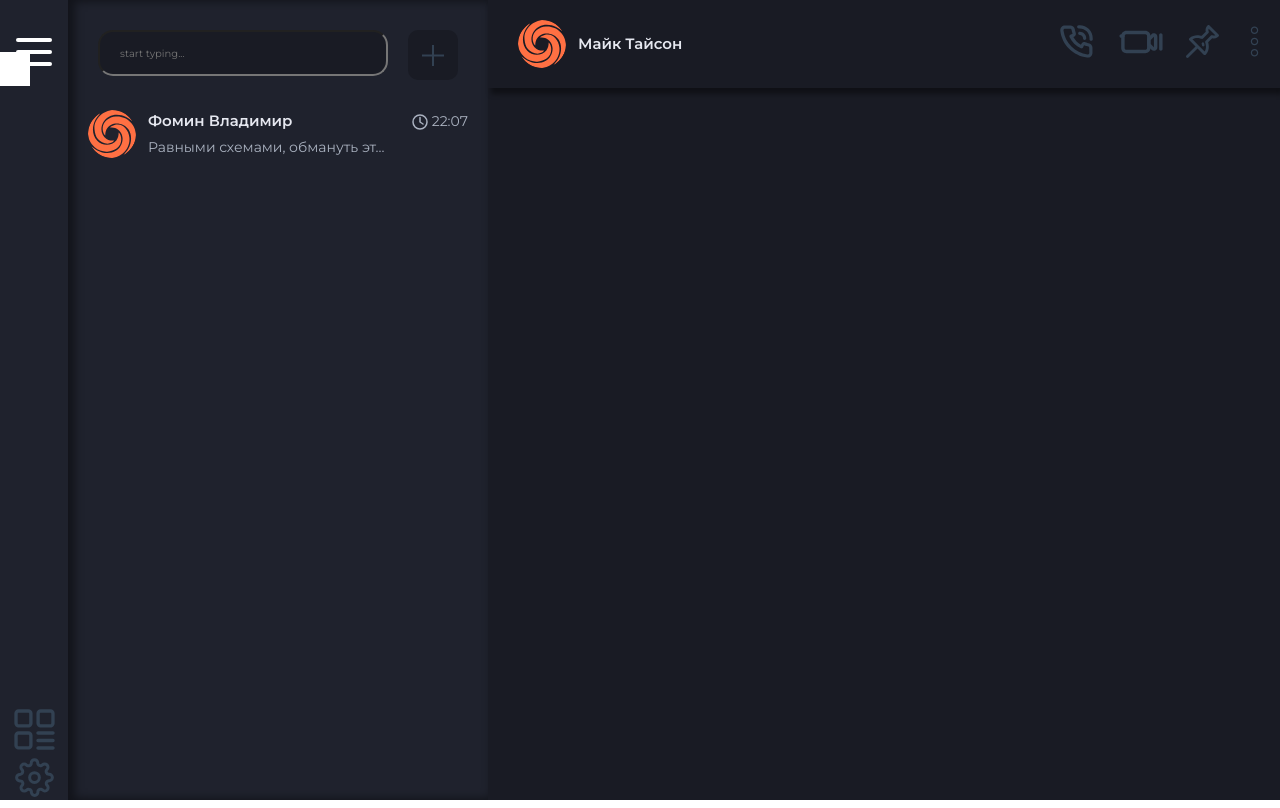
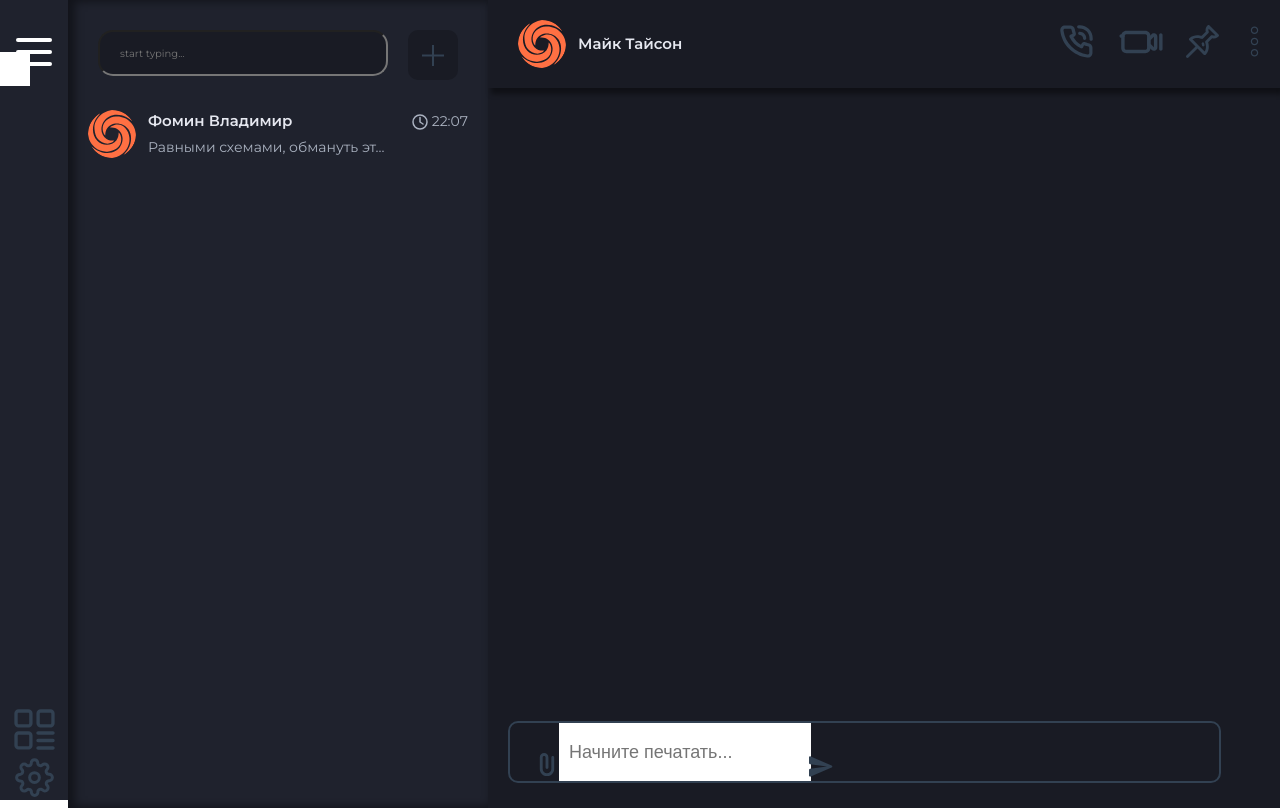
Before and after one commit to srKazuya/sparqFront, a React (Vite) app: page /messenger in a window 1280 px wide. Built offline with nearby package versions, Linux system fonts and the light colour scheme.

Commit message:
add_messages

```diff
--- a/package.json
+++ b/package.json
@@ -14,6 +14,7 @@
   },
   "dependencies": {
     "body-parser": "^1.20.3",
+    "classnames": "^2.5.1",
     "compass-mixins": "^0.12.12",
     "cors": "^2.8.5",
     "express": "^4.21.1",
--- a/src/app/pages/messenger/components/messageArea/components/chatSpace/ChatSpace.tsx
+++ b/src/app/pages/messenger/components/messageArea/components/chatSpace/ChatSpace.tsx
@@ -1,5 +1,8 @@
+import classNames from 'classnames'
+import React, { useState } from 'react';
+import styles from './ChatSpase.module.scss';
+import avatar from '../../../../../../../assets/avatar.png'
 
-import React from 'react';
 
 
 // import './U code.css'
@@ -7,9 +10,78 @@ import React from 'react';
 
 
 const ChatSpace: React.FC = () => {
+  const [isFocused, setIsFocused] = useState(false);
+  const [value, setValue] = useState('');
+  const [messages, setMessages] = useState<string[]>([]);
+
+   // Функция для обработки отправки сообщения
+   const handleSendMessage = () => {
+    if (value.trim()) {
+      const newMessages = [value, ...messages]; // Добавляем новое сообщение в конец массива
+      setMessages(newMessages); // Обновляем список сообщений
+      setValue(''); // Очищаем input
+    }
+  };
+
+  const handleKeyDown = (e: React.KeyboardEvent<HTMLInputElement>) => {
+    if (e.key === 'Enter') {
+      handleSendMessage();
+    }
+  };
+
   return (
-
-<div></div>
+    <div className={styles.chatContainer}>
+    <div className={styles.messagesContainer}>
+        {/* Отображение списка сообщений */}
+        {messages.map((message, index) => (
+          <div key={index} className={styles.message}>
+            <div className={styles.avatar__container}>
+              <img src={avatar} className={styles.avatar}/>
+            </div>
+            <div className={styles.message__content}>
+              <div className={styles.message__info}>
+                <p className={styles.message__info__user}>Салим Шагаев</p>
+                <p className={styles.message__info__time}>2:37</p>
+              </div>
+              <div>
+                {message}
+              </div>
+            </div>
+          </div>
+        ))}
+    </div>
+    <div className={classNames(styles.customInputContainer, isFocused && styles.focus)}>
+      <div className={styles.attach_icon}>
+        <svg width="24" height="24" viewBox="0 0 24 24" fill="none" xmlns="http://www.w3.org/2000/svg">
+          <g clip-path="url(#clip0_147_1766)">
+          <path d="M12 21.6C15.36 21.6 18 18.96 18 15.6V6.00002C18 5.28002 17.52 4.80002 16.8 4.80002C16.08 4.80002 15.6 5.28002 15.6 6.00002V15.6C15.6 17.64 14.04 19.2 12 19.2C9.96 19.2 8.4 17.64 8.4 15.6V6.00002C8.4 5.28002 8.88 4.80002 9.6 4.80002C10.32 4.80002 10.8 5.28002 10.8 6.00002V14.4C10.8 15.12 11.28 15.6 12 15.6C12.72 15.6 13.2 15.12 13.2 14.4V6.00002C13.2 3.96002 11.64 2.40002 9.6 2.40002C7.56 2.40002 6 3.96002 6 6.00002V15.6C6 18.96 8.64 21.6 12 21.6Z" fill="#324152"/>
+          </g>
+          <defs>
+          <clipPath id="clip0_147_1766">
+          <rect width="24" height="24" fill="white"/>
+          </clipPath>
+          </defs>
+        </svg>
+      </div>
+      <input
+        type="text"
+        value={value}
+        placeholder="Начните печатать..."
+        className={styles.customInput}
+        onFocus={() => setIsFocused(true)}
+        onBlur={() => {
+          setIsFocused(false);
+        }}
+        onChange={(e) => setValue(e.target.value)}
+        onKeyDown={handleKeyDown}
+      />
+      <div className={styles.send_icon} onClick={handleSendMessage}>
+        <svg width="20" height="18" viewBox="0 0 20 18" fill="none" xmlns="http://www.w3.org/2000/svg">
+          <path d="M1.4 17.4L18.85 9.92002C19.66 9.57002 19.66 8.43002 18.85 8.08002L1.4 0.600017C0.74 0.310017 0.00999999 0.800017 0.00999999 1.51002L0 6.12002C0 6.62002 0.37 7.05002 0.87 7.11002L15 9.00002L0.87 10.88C0.37 10.95 0 11.38 0 11.88L0.00999999 16.49C0.00999999 17.2 0.74 17.69 1.4 17.4Z" fill="#324152"/>
+        </svg>
+      </div>
+    </div>
+    </div>
   );
 };
 
--- /dev/null
+++ b/src/app/pages/messenger/components/messageArea/components/chatSpace/ChatSpase.module.scss
@@ -0,0 +1,106 @@
+.customInputContainer {
+    font-family: Arial, sans-serif;
+    display: flex;
+    width: 90%;
+    border: 2px solid #324152;
+    border-radius: 10px;
+    margin-left: 20px;
+    position: absolute;
+    bottom: 25px;
+  }
+
+.attach_icon {
+    margin-top: 30px;
+    margin-left: 25px;
+    scale: 1.2;
+}
+
+.send_icon {
+    scale: 1.2;
+    margin-top: 35px;
+    margin-right: 25px;
+}
+
+.focus {
+    border: 2px solid #FF7043
+}
+
+  .customInput {
+    color: white;
+    padding: 10px;
+    font-size: 18px;
+    border: none;
+    outline: none;
+  }
+
+  .chatContainer {
+    display: flex;
+    flex-direction: column-reverse;
+    justify-content: flex-end;
+    width: 100%;
+    height: 90vh;
+    padding-bottom: 10px;
+    box-sizing: border-box;
+    overflow: hidden;
+    position: relative;
+  }
+
+  .messagesContainer {
+    display: flex;
+    flex-direction: column-reverse; /* Сообщения идут снизу вверх */
+    flex: 1;
+    overflow-y: auto; /* Возможность прокручивать сообщения */
+    padding-bottom: 20px;
+    margin-bottom: 100px;
+
+    /* Скрытие скроллбаров */
+    &::-webkit-scrollbar {
+        width: 0px; /* Скрыть скроллбар по вертикали */
+        height: 0px; /* Скрыть скроллбар по горизонтали, если будет */
+    }
+
+    &::-webkit-scrollbar-thumb {
+        background: transparent; /* Сделать ползунок прозрачным */
+    }
+
+    &::-webkit-scrollbar-track {
+        background: transparent; /* Сделать трек скроллбаров прозрачным */
+    }
+  }
+
+  .message {
+    display: flex;
+    color: white;
+    border-radius: 12px;
+    max-width: 70%; // Максимальная ширина сообщения
+    word-wrap: break-word;
+    font-size: 14px;
+    padding-left: 20px;
+
+    &__content {
+        margin-left: 20px;
+        display: block;
+    }
+
+    &__info {
+        display: flex;
+        gap: 20px;
+
+        &__user {
+            color: #C6D3E3;
+        }
+
+        &__time {
+            color: #95AECA;
+        }
+    }
+  }
+
+.avatar {
+    width: 58px;
+    height: 58px;
+
+    &__container {
+        padding-top: 14px;
+    }
+}
```
Also changed, not shown: src/assets/avatar.png (added), 1 other file (tests, documents, lock files or other folders).
